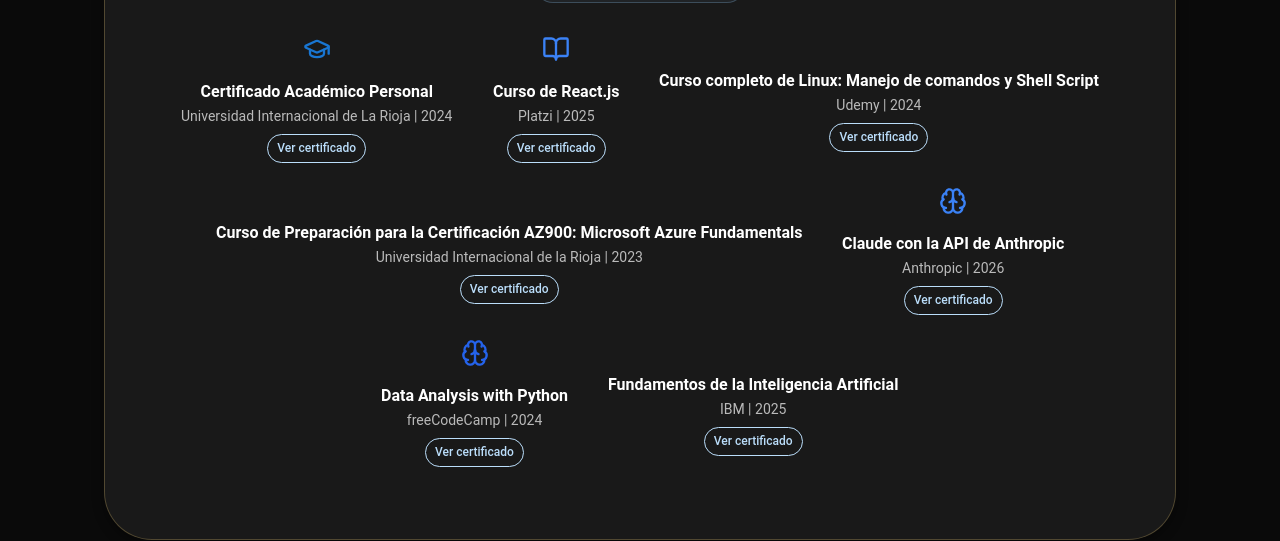
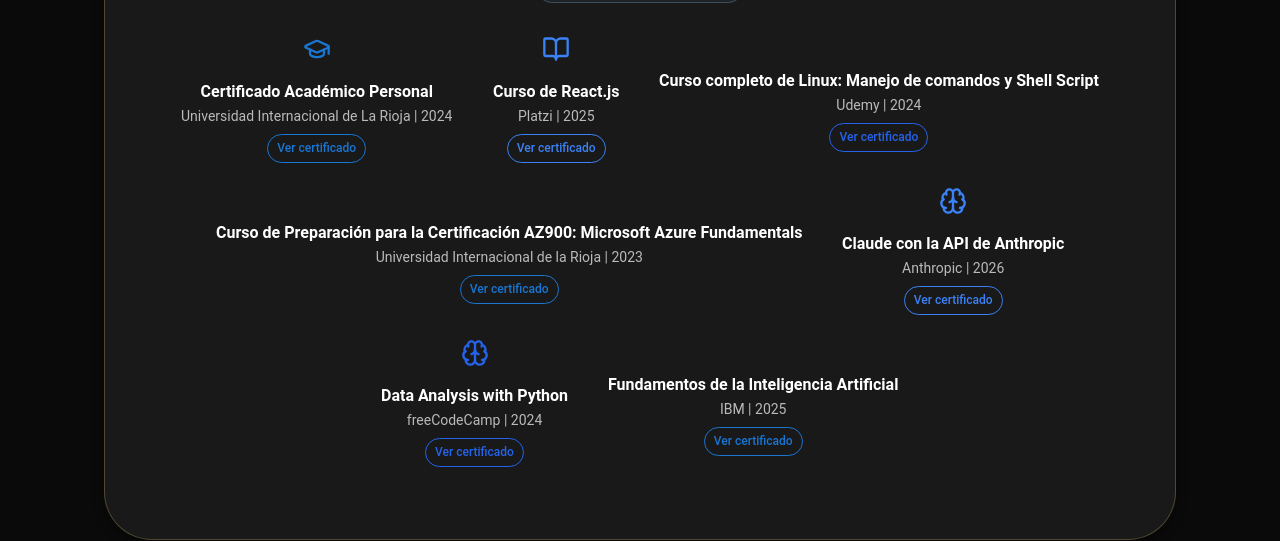
Before and after one commit to Patogol35/jorgito, a React (Vite) app: page / in a window 1280 px wide. Shown: the part 2320-2861 px from the top of the page. Built offline with nearby package versions, Linux system fonts and the light colour scheme; some icons are missing.

Commit message:
Update Certifications.jsx

```diff
--- a/src/components/Certifications.jsx
+++ b/src/components/Certifications.jsx
@@ -173,13 +173,14 @@ export default function Certifications({ t }) {
   textTransform: "none",
   fontSize: "0.75rem",
   borderRadius: "999px",
-      color: primaryColor,
-      borderColor: primaryColor,
+  color,
+  borderColor: color,
   "&:hover": {
-        borderColor: primaryColor,
-        background: isDark
-          ? "rgba(187,222,251,0.08)"
-          : "rgba(25,118,210,0.08)",
+    borderColor: color,
+    background:
+      isDark
+        ? "rgba(255,255,255,0.08)"
+        : "rgba(0,0,0,0.05)",
   },
 }}
   >
```
Lines whose indentation alone changed are shown as unchanged.
